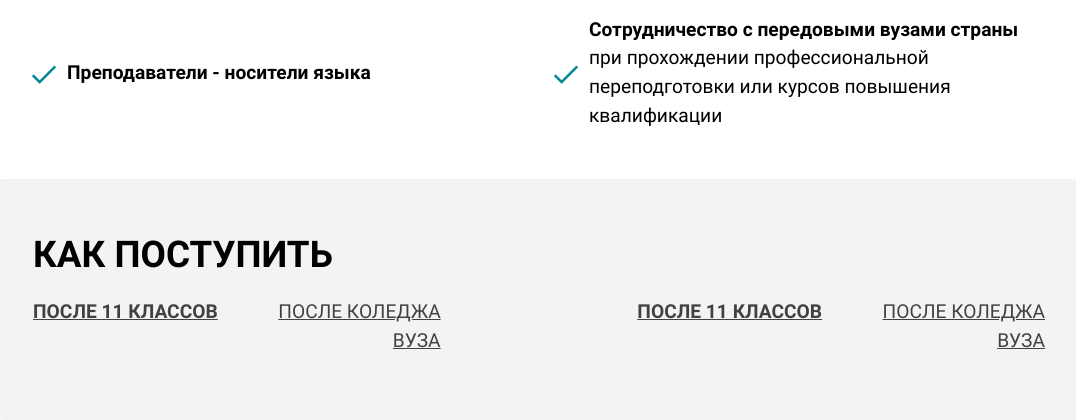
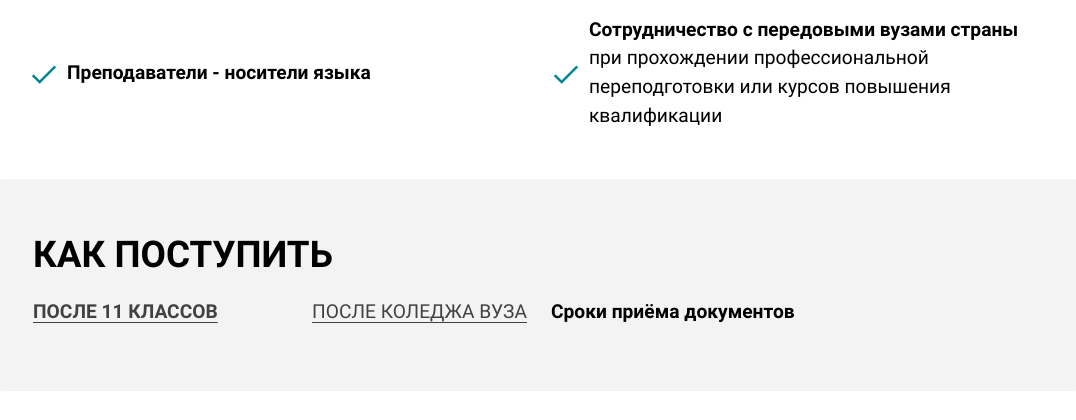
Before and after one commit to AlekseiKoltashev/AlekseiKoltashev.github.io, a PHP site: page / in a window 1280 px wide. Shown: the part 719-1139 px from the top of the page, without its empty margins (101-1177 px from the left). After the commit the page ends 1042 px from the top, so only its background shows below. Run offline with PHP 8.4, Linux system fonts and the light colour scheme; some libraries are stand-ins or nearby versions.

Commit message:
Modify block HOW POSTUPIT'

```diff
--- a/css/media-style.css
+++ b/css/media-style.css
@@ -96,7 +96,7 @@
         font-size: 1.15rem;
     }
     .fs-7-suut{
-        font-size: 1.2rem;
+        font-size: 1rem;
     }
 
     .fs-8-suut{
@@ -108,3 +108,11 @@
     }
 
   }
+
+
+  @media (width >= 1200px){
+    .fs-7-suut{
+        font-size: 1.2rem;
+    }
+
+  }
--- a/css/style.css
+++ b/css/style.css
@@ -289,3 +289,7 @@
     position: relative;
 
 }
+
+.text-underline-offset{
+    text-underline-offset: 4px;
+}
--- a/index.html
+++ b/index.html
@@ -116,26 +116,24 @@
 
                     <!-- ИИНФОРМАЦИЯ О ПОСТУПЛЕНИИ -->
                     <div class="row  justify-content-between">
-                        <div class="col-12 col-lg-5">
+                        <div class="col-12 col-lg-6">
                             <div class="row">
                                 <div class="col-6">
-                                    <p class="fs-7-suut fw-bold text-decoration-underline text-transform-uppercase text-dark-suut">После 11 классов</p>
+                                    <p class="fs-7-suut fw-bold text-decoration-underline text-underline-offset text-transform-uppercase text-dark-suut">После 11 классов</p>
                                 </div>
                                 <div class="col-6">
-                                    <p class="fs-7-suut text-decoration-underline text-transform-uppercase text-end text-dark-suut">После коледжа вуза</p>
+                                    <p class="fs-7-suut text-decoration-underline text-transform-uppercase text-end text-underline-offset text-dark-suut">После коледжа вуза</p>
                                 </div>
                             </div>
                         </div>
 
 
-                        <div class="col-12 col-lg-5">
+                        <div class="col-12 col-lg-6">
                             <div class="row">
-                                <div class="col-6">
-                                    <p class="fs-7-suut fw-bold text-decoration-underline text-transform-uppercase text-dark-suut">После 11 классов</p>
+                                <div class="col-12">
+                                    <p class="fs-7-suut fw-bold ">Сроки приёма документов</p>
                                 </div>
-                                <div class="col-6">
-                                    <p class="fs-7-suut text-decoration-underline text-transform-uppercase text-end text-dark-suut">После коледжа вуза</p>
-                                </div>
+
                             </div>
                         </div>
                     </div>
```
